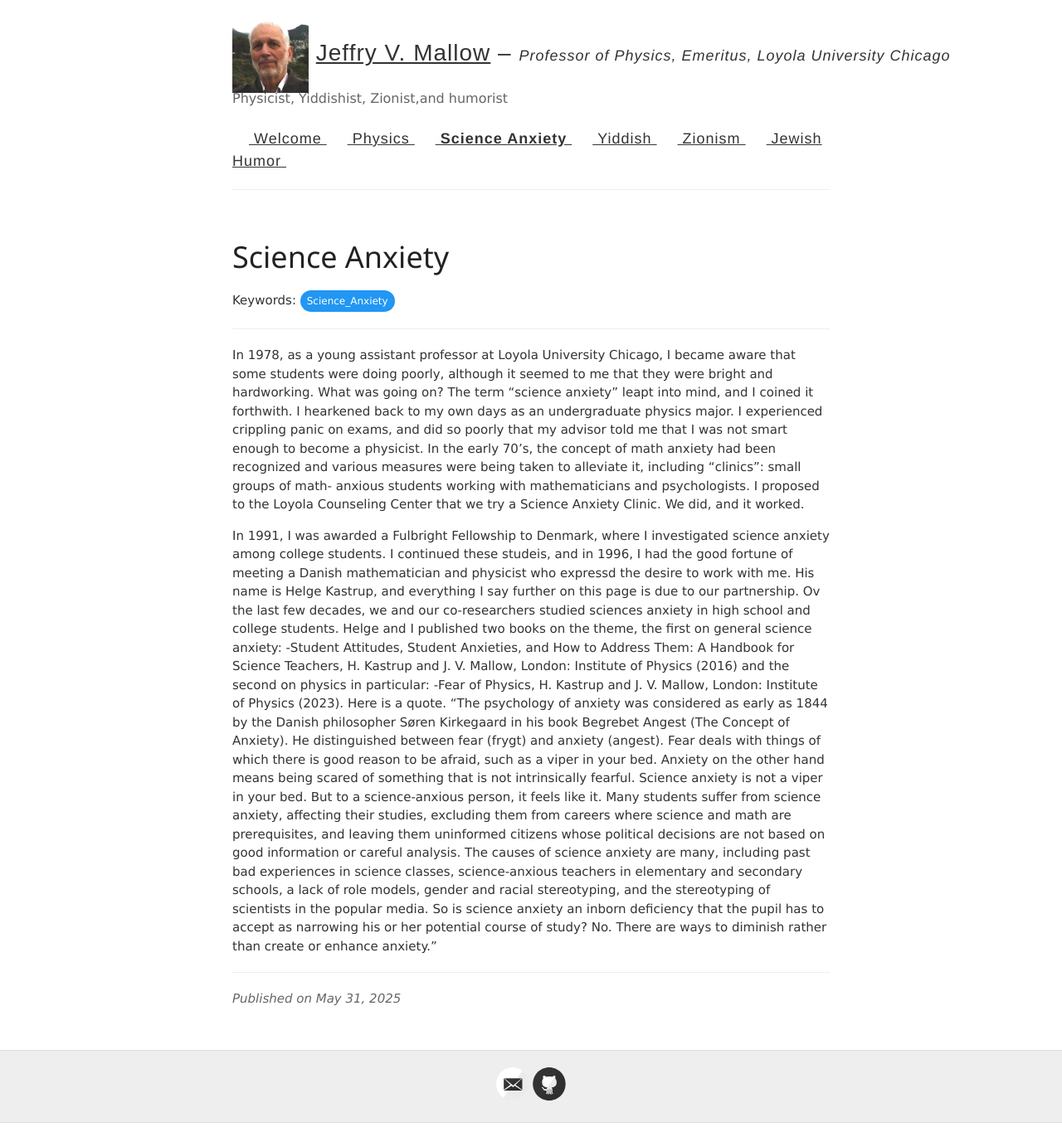
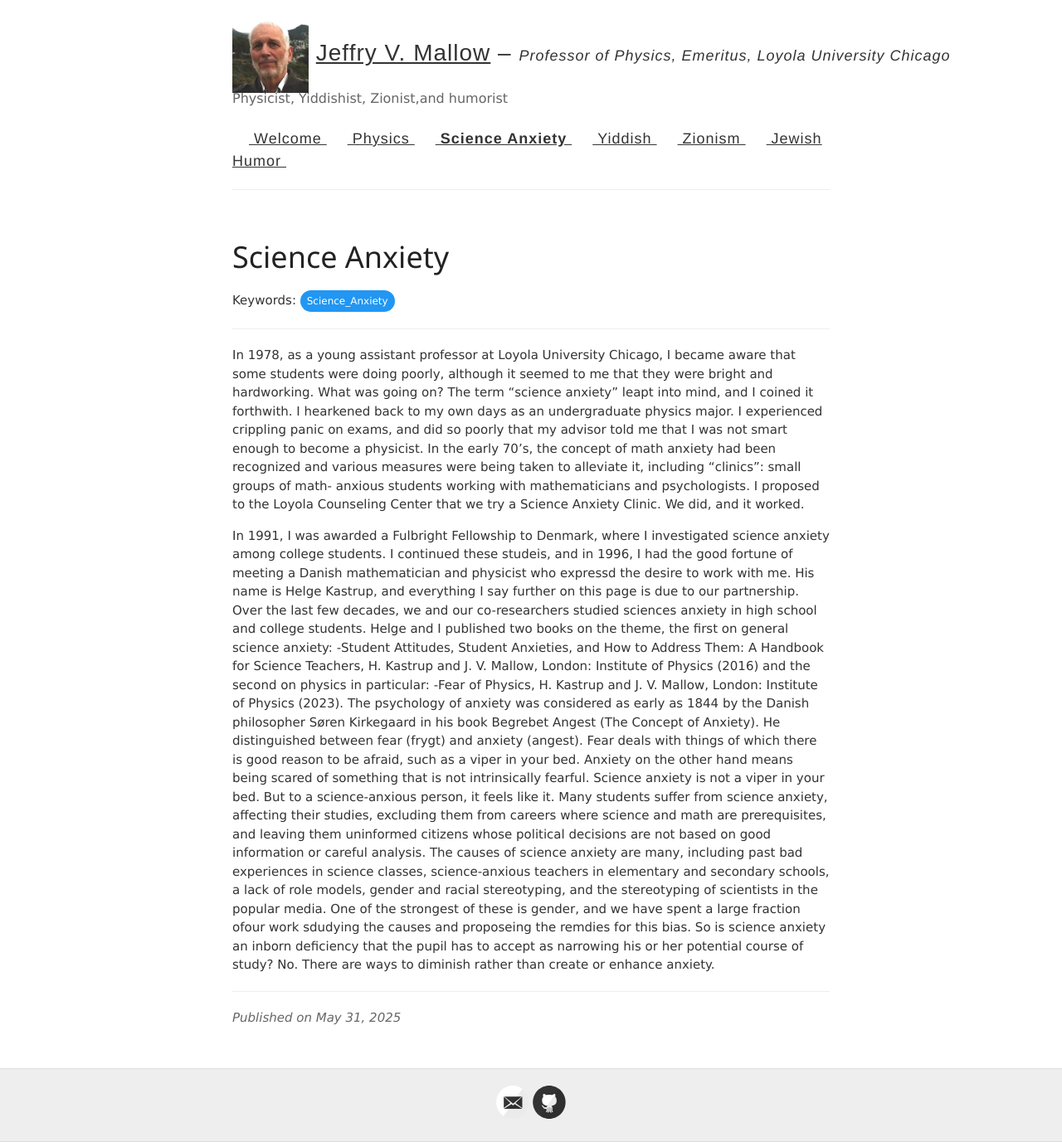
Before and after one commit to jvmallow/jvmallow.github.io, a Jekyll site: the page built from _posts/2025-05-31-Science_Anxiety.md, in a window 1280 px wide. Shown: the whole page at 83% size. Built offline with Jekyll 4.4.1, drawn with Linux system fonts in a browser that asks for light colours; a script that is not in the unit is left out; before the commit the page ends 1354 px from its top, so only the background shows below that.

Commit message:
Update 2025-05-31-Science_Anxiety.md

```diff
--- a/_posts/2025-05-31-Science_Anxiety.md
+++ b/_posts/2025-05-31-Science_Anxiety.md
@@ -9,10 +9,9 @@ tags: [Science_Anxiety]
 
 In 1978, as a young assistant professor at Loyola University Chicago, I became aware that some students were doing poorly, although it seemed to me that they were bright and hardworking. What was going on? The term “science anxiety” leapt into mind, and I coined it forthwith. I hearkened back to my own days as an undergraduate physics major. I experienced crippling panic on exams, and did so poorly that my advisor told me that I was not smart enough to become a physicist. In the early 70’s, the concept of math anxiety had been recognized and various measures were being taken to alleviate it, including “clinics”: small groups of math- anxious students working with mathematicians and psychologists. I proposed to the Loyola Counseling Center that we try a Science Anxiety Clinic. We did, and it worked.
 
-In 1991, I was awarded a Fulbright Fellowship to Denmark, where I investigated science anxiety among college students. I continued these studeis, and in 1996, I had the good fortune of meeting a Danish mathematician and physicist who expressd the desire to work with me. His name is Helge Kastrup, and everything I say further on this page is due to our partnership. Ov the last few decades, we and our co-researchers studied sciences anxiety in high school and college students. Helge and I published two books on the theme, the first on general science anxiety:
+In 1991, I was awarded a Fulbright Fellowship to Denmark, where I investigated science anxiety among college students. I continued these studeis, and in 1996, I had the good fortune of meeting a Danish mathematician and physicist who expressd the desire to work with me. His name is Helge Kastrup, and everything I say further on this page is due to our partnership. Over the last few decades, we and our co-researchers studied sciences anxiety in high school and college students. Helge and I published two books on the theme, the first on general science anxiety:
 -Student Attitudes, Student Anxieties, and How to Address Them: A Handbook for Science Teachers, H. Kastrup and J. V. Mallow, London: Institute of Physics (2016)
 and the second on physics in particular:
 -Fear of Physics, H. Kastrup and J. V. Mallow, London: Institute of Physics (2023).
-Here is a quote.
-"The psychology of anxiety was considered as early as 1844 by the Danish philosopher Søren Kirkegaard in his book Begrebet Angest (The Concept of Anxiety). He distinguished between fear (frygt) and anxiety (angest). Fear deals with things of which there is good reason to be afraid, such as a viper in your bed. Anxiety on the other hand means being scared of something that is not intrinsically fearful. Science anxiety is not a viper in your bed. But to a science-anxious person, it feels like it. Many students suffer from science anxiety, affecting their studies, excluding them from careers where science and math are prerequisites, and leaving them uninformed citizens whose political decisions are not based on good information or careful analysis. The causes of science anxiety are many, including past bad experiences in science classes, science-anxious teachers in elementary and secondary schools, a lack of role models, gender and racial stereotyping, and the stereotyping of scientists in the popular media.
-So is science anxiety an inborn deficiency that the pupil has to accept as narrowing his or her potential course of study? No. There are ways to diminish rather than create or enhance anxiety."
+The psychology of anxiety was considered as early as 1844 by the Danish philosopher Søren Kirkegaard in his book Begrebet Angest (The Concept of Anxiety). He distinguished between fear (frygt) and anxiety (angest). Fear deals with things of which there is good reason to be afraid, such as a viper in your bed. Anxiety on the other hand means being scared of something that is not intrinsically fearful. Science anxiety is not a viper in your bed. But to a science-anxious person, it feels like it. Many students suffer from science anxiety, affecting their studies, excluding them from careers where science and math are prerequisites, and leaving them uninformed citizens whose political decisions are not based on good information or careful analysis. The causes of science anxiety are many, including past bad experiences in science classes, science-anxious teachers in elementary and secondary schools, a lack of role models, gender and racial stereotyping, and the stereotyping of scientists in the popular media. One of the strongest of these is gender, and
+we have spent a large fraction ofour work sdudying the causes and proposeing the remdies for this bias. So is science anxiety an inborn deficiency that the pupil has to accept as narrowing his or her potential course of study? No. There are ways to diminish rather than create or enhance anxiety.
```
